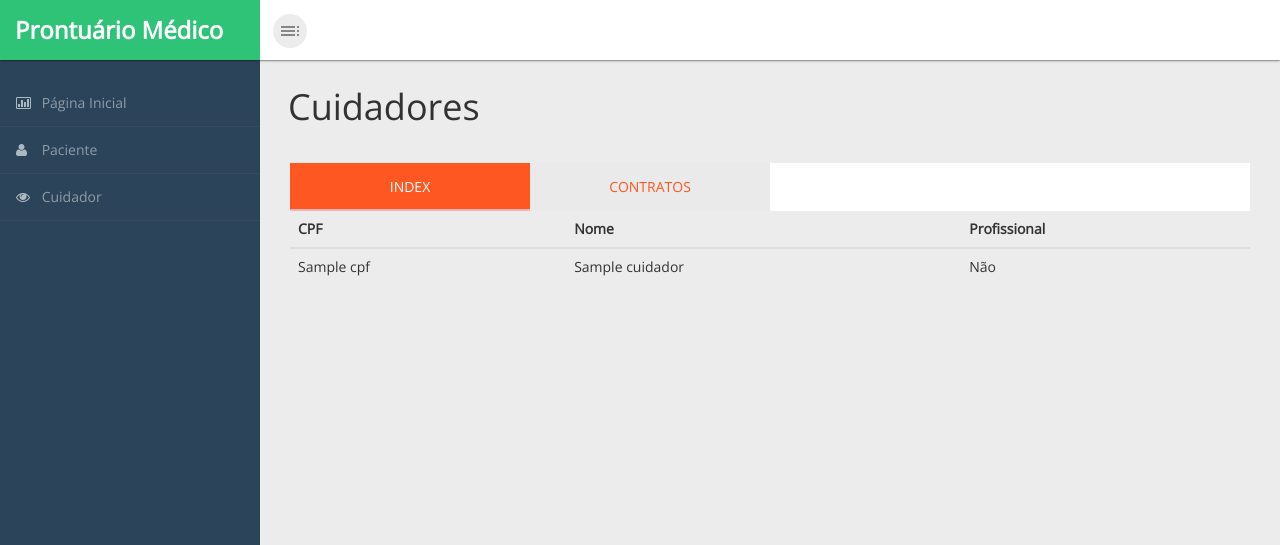
After one commit to lucasaciole/projetoProntuario, a Django app: template prontuarioMedico/templates/prontuarioMedico/cuidador/cuidador_index.html in a window 1280 px wide. The commit adds this page. Shown: the top 545 px of the page. Run offline with Django 3.2, Linux system fonts and the light colour scheme; the template is opened without the code that fills it: most values are stand-ins (such as "Sample title", 1, 10 or a date in 2020); some libraries are stand-ins or nearby versions.

Commit message:
Index de Cuidador implementado.

```diff
--- a/prontuarioMedico/data_base/sql_consultas.py
+++ b/prontuarioMedico/data_base/sql_consultas.py
@@ -13,3 +13,9 @@ def get_qtd_pacientes():
     cursor.execute("SELECT COUNT(id_paciente) FROM PACIENTE")
     row = cursor.fetchall()
     return row[0][0]
+
+def get_cuidador():
+    cursor = connection.cursor()
+    cursor.execute("SELECT * FROM V_CUIDADOR")
+    row = cursor.fetchall()
+    return row
--- /dev/null
+++ b/prontuarioMedico/templates/prontuarioMedico/cuidador/cuidador.html
@@ -0,0 +1,21 @@
+{% extends 'prontuarioMedico/base.html' %}
+{% load staticfiles %}
+
+{% block title %}
+    Prontuario Médico
+{% endblock title %}
+
+{% block header %}
+    Cuidadores
+{% endblock header %}
+{% block body %}
+    <ul class="tabs">
+        <li class="tab col-sm-3"><a {% block c_index %}{% endblock c_index%} href="">Index</a></li>
+		<li class="tab col-sm-3"><a href={% url 'cuidador_contratos' %}>Contratos</a></li>
+{#		<li class="tab col s3"><a href="#test3">Disabled Tab</a></li>#}
+{#		<li class="tab col s3"><a href="#test4">Test 4</a></li>#}
+    </ul>
+    {% block cuidador_body %}
+    {% endblock cuidador_body %}
+
+{% endblock body %}
--- /dev/null
+++ b/prontuarioMedico/templates/prontuarioMedico/cuidador/cuidador_index.html
@@ -0,0 +1,36 @@
+{% extends 'prontuarioMedico/cuidador/cuidador.html' %}
+{% load staticfiles %}
+
+{% block title %}
+    Prontuario Médico
+{% endblock title %}
+
+{% block header %}
+    Cuidadores
+{% endblock header %}
+{% block c_index %} class = "active" {% endblock c_index %}
+{% block cuidador_body %}
+    <div class="table-responsive">
+        <table class="table table-hover">
+            <thead>
+            <tr>
+                    <th>CPF</th>
+                    <th>Nome</th>
+                    <th>Profissional</th>
+                </tr>
+            </thead>
+            <tbody>
+             {% for cuidador in cuidadores %}
+                  <tr>
+                    <td>{{ cuidador.cpf }}</td>
+                    <td>{{ cuidador.nome }}</td>
+                    <td>{% if cuidador.profissional == 'p' %} Sim {% else %} Não {% endif %}</td>
+                </tr>
+    {% endfor %}
+
+            </tbody>
+        </table>
+    </div>
+
+
+{% endblock cuidador_body %}
--- a/prontuarioMedico/templates/prontuarioMedico/menu.html
+++ b/prontuarioMedico/templates/prontuarioMedico/menu.html
@@ -18,11 +18,11 @@
 {#                   class="{% if pagina == 'medico' %}active-menu{% endif %} waves-effect waves-dark"><i#}
 {#                        class="fa fa-stethoscope"></i> Médico</a>#}
 {#            </li>#}
-{#            <li>#}
-{#                <a href="{% url 'cuidador' %}"#}
-{#                   class="{% if pagina == 'cuidador' %}active-menu{% endif %} waves-effect waves-dark"><i#}
-{#                        class="fa fa-eye"></i> Cuidador</a>#}
-{#            </li>#}
+            <li>
+                <a href="{% url 'cuidador' %}"
+                   class="{% if pagina == 'cuidador' %}active-menu{% endif %} waves-effect waves-dark"><i
+                        class="fa fa-eye"></i> Cuidador</a>
+            </li>
 {##}
 {#            <li>#}
 {#                <a href="{% url 'familiar' %}"#}
--- a/prontuarioMedico/urls.py
+++ b/prontuarioMedico/urls.py
@@ -3,5 +3,7 @@ from . import views
 
 urlpatterns = [
     url(r'^$', views.home, name='home'),
-    url(r'^paciente/$', views.paciente, name='paciente')
+    url(r'^paciente/$', views.paciente, name='paciente'),
+    url(r'^cuidador/$', views.cuidador_index, name='cuidador'),
+    url(r'^cuidador/contratos/$', views.cuidador_contratos, name='cuidador_contratos')
 ]
```
Also changed, not shown: prontuarioMedico/views.py (+12 -1 lines).
